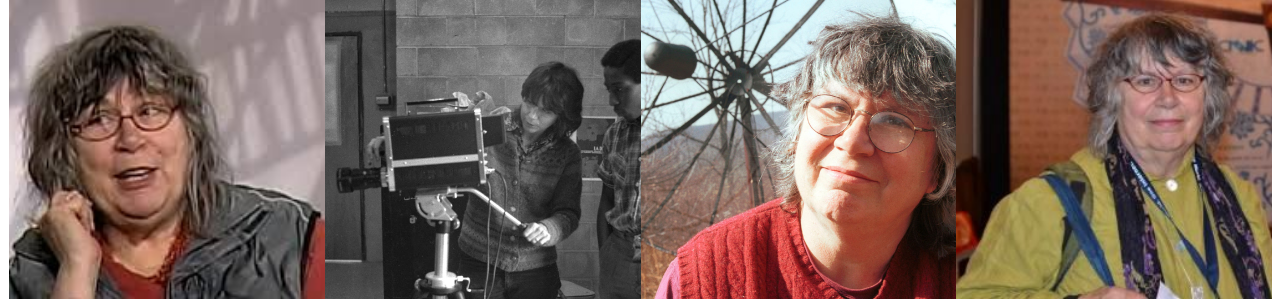
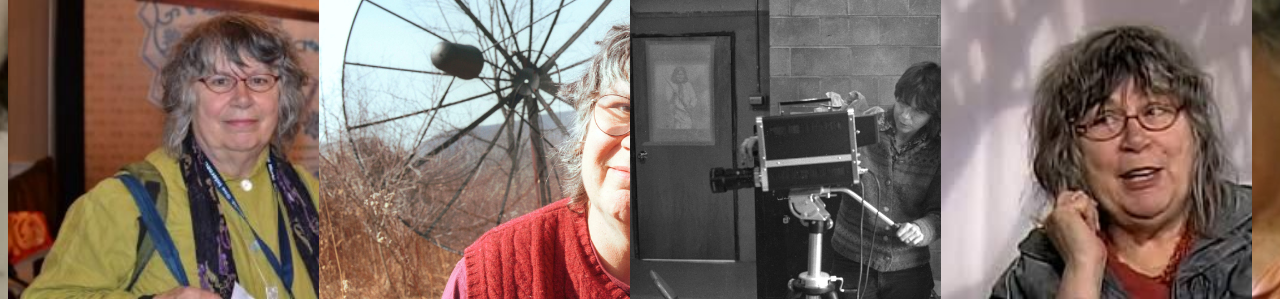
Before and after one commit to kennish1997/TestLine, a PHP site: page /photos.html in a window 1280 px wide. Shown: the part 957-1256 px from the top of the page. Run offline with PHP 8.4, Linux system fonts and the light colour scheme.

Commit message:
Update pactive.css

```diff
--- a/css/pactive.css
+++ b/css/pactive.css
@@ -1,28 +1,23 @@
+html {
+  background: url('../images/image10.jpg') no-repeat center center fixed;
+  -webkit-background-size: cover;
+  -moz-background-size: cover;
+  -o-background-size: cover;
+  background-size: cover;
+}
+ /*Sets background*/
 
- /*Sets background*/
- html::after {
-     content: "";
-     background-image: url('../images/image10.jpg');
-     background-repeat: no-repeat;
-     opacity:0.80;
-     top: 0;
-     left: 0;
-     bottom: 0;
-     right: 0;
-     position: fixed;
-     z-index: -1;
-
-}
 /*Limits the size of the pictures and position them next to each other*/
 .img {
-    padding-left: 15.7px;
-    position: relative;
-    float: right;
+
+    padding-right: 11px;
+    float: left;
     width:  300px;
     height: 300px;
-    background-position: 50% 50%;
-    background-repeat:   no-repeat;
-    background-size:     cover;
+  -webkit-background-size: cover;
+  -moz-background-size: cover;
+  -o-background-size: cover;
+  background-size: cover;
 }
 
 .topnav {
@@ -51,11 +46,3 @@
   background-color: #4CAF50;
   color: white;
 }
-body > header {
-	width:100%;
-	position:relative;
-	z-index:30;
-	background:#E0DCD9;
-	top:0;
-	left:0;
-}
```
